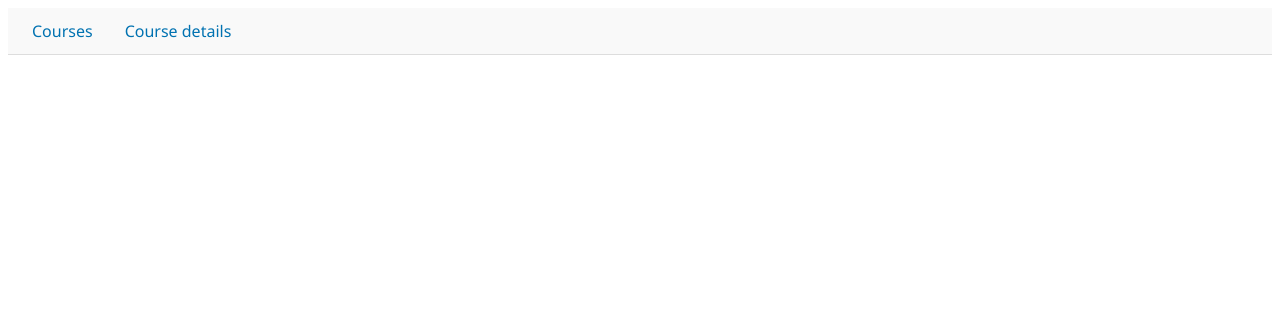
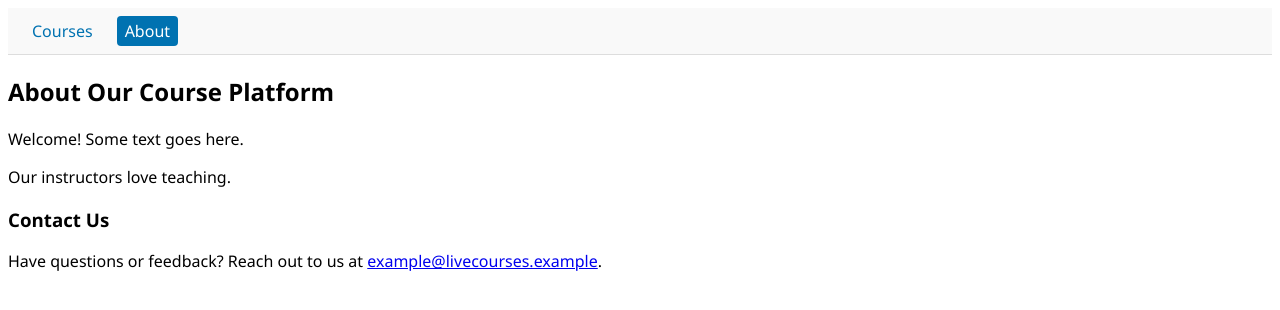
Before and after one commit to sree2sreenu/course-booking-system, an Angular app: page /about in a window 1280 px wide. Before the commit this address led to /. Shown: the top 310 px of the page. Built offline with nearby package versions, Linux system fonts and the light colour scheme.

Commit message:
about componenet

```diff
--- /dev/null
+++ b/src/app/about/about.html
@@ -0,0 +1,13 @@
+
+<h2>About Our Course Platform</h2>
+<p>
+    Welcome! Some text goes here.
+</p>
+<p>
+    Our instructors love teaching.
+</p>
+<h3>Contact Us</h3>
+<p>
+    Have questions or feedback? Reach out to us at
+    <a href="mailto:example@livecourses.example">example&#64;livecourses.example</a>.
+</p>
--- a/src/app/app.html
+++ b/src/app/app.html
@@ -1,6 +1,6 @@
 <nav>
     <a routerLink="/courses" routerLinkActive="active" [routerLinkActiveOptions]="{exact:true}">Courses</a>
-    <a routerLink="/courses/1" routerLinkActive="active">Course details</a>
+    <a routerLink="/about" routerLinkActive="active">About</a>
 
 </nav>
 <router-outlet></router-outlet>
--- a/src/app/app.routes.ts
+++ b/src/app/app.routes.ts
@@ -1,10 +1,12 @@
 import { Routes } from '@angular/router';
 import { CoursesList } from './courses-list/courses-list';
 import { CourseDetails } from './course-details/course-details';
+import { About } from './about/about';
 
 export const routes: Routes = [
     // Two main routes
     {path:'',redirectTo:'courses',pathMatch:'full'},
     {path:'courses',component:CoursesList},
-    {path:'courses/:id',component:CourseDetails}
+    {path:'courses/:id',component:CourseDetails},
+    {path: 'about',component:About}
 ];
--- a/src/app/courses-list/courses-list.ts
+++ b/src/app/courses-list/courses-list.ts
@@ -22,7 +22,6 @@ export class CoursesList implements OnInit {
   ngOnInit(): void {
     this.route.queryParamMap.subscribe(params=>{
       const desc = params.get('description');
-      // console.log('Sreeni description',desc)
       this.loadCourses(desc);
     });
   }
```
Also changed, not shown: src/app/about/about.ts (added, +11 -0 lines), src/app/about/about.css (added), 1 other file (tests, documents, lock files or other folders).
